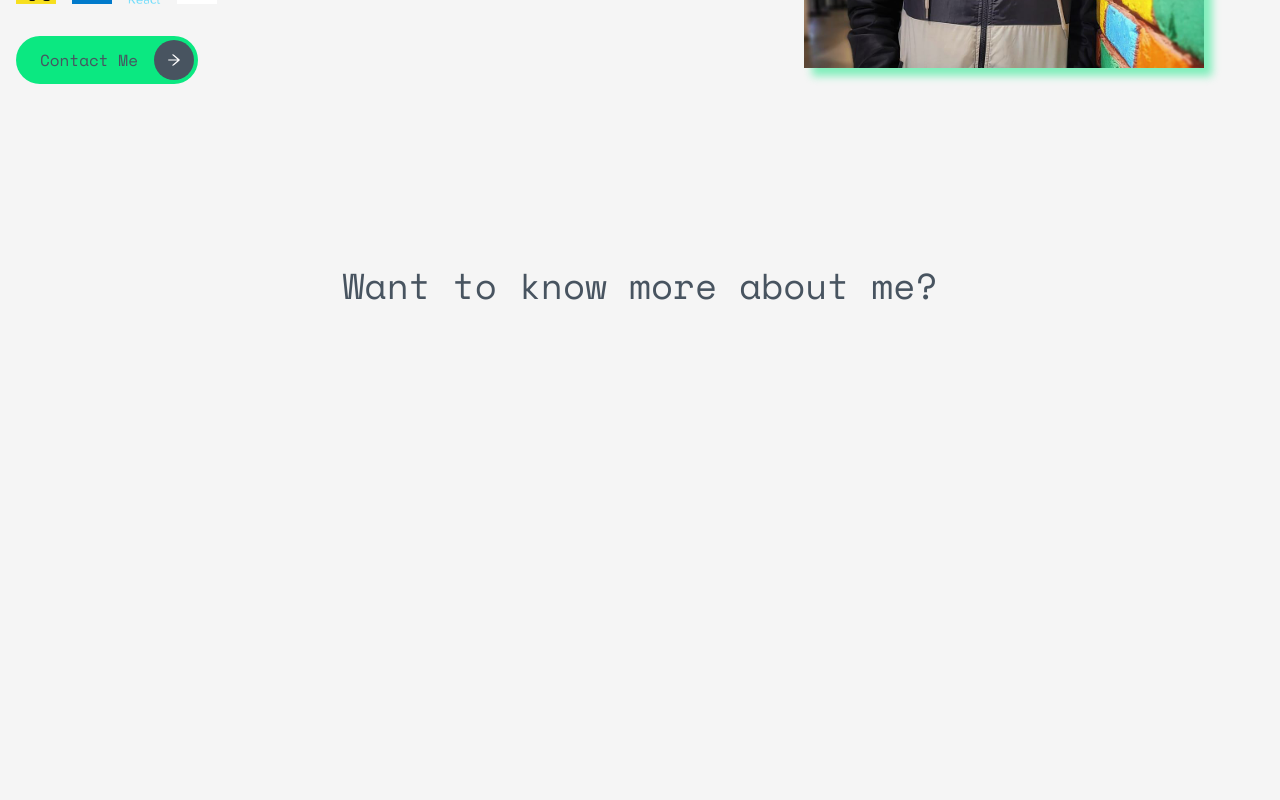
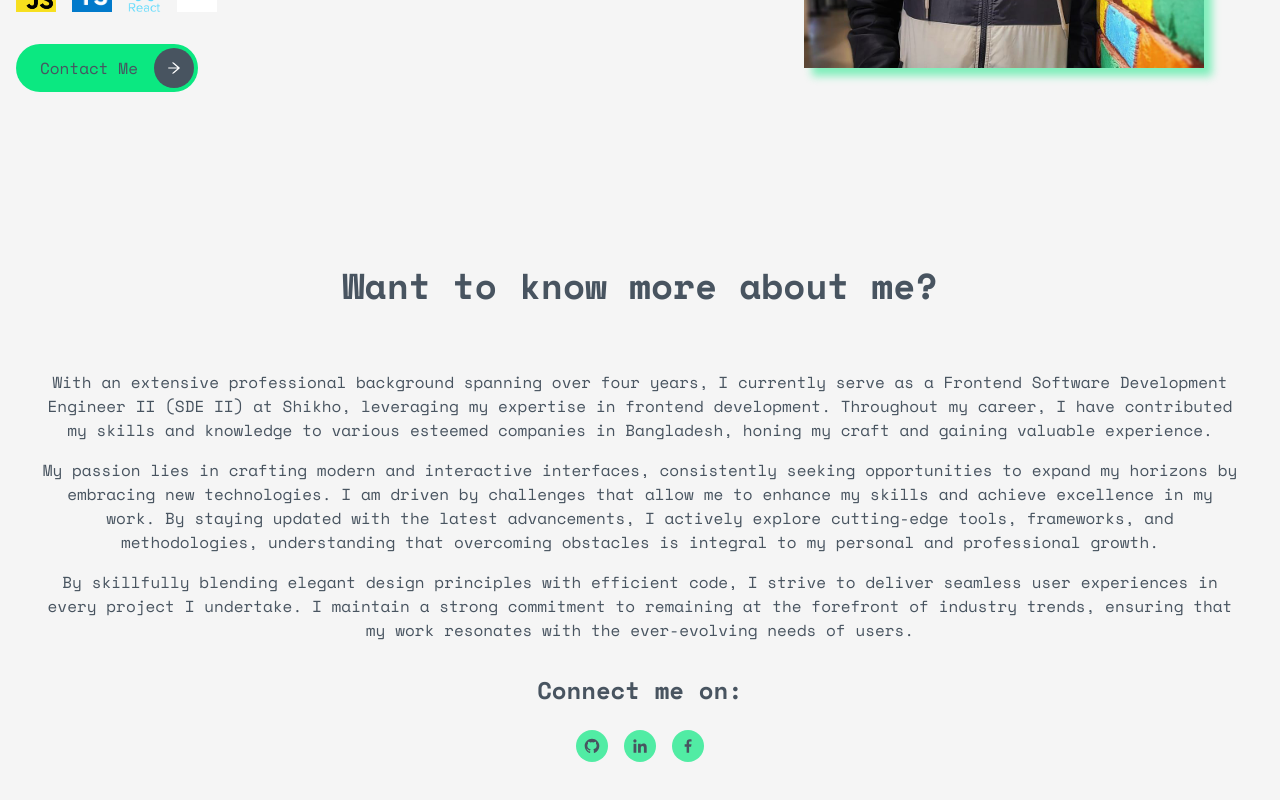
Before and after one commit to shahariar50/personal-portfolio, a Next.js app: page / in a window 1280 px wide. Shown: the part 556-1356 px from the top of the page. Before the commit the page ends 868 px from the top, so only its background shows below. Built offline with nearby package versions, Linux system fonts and the light colour scheme.

Commit message:
completed markup and design about section

```diff
--- a/src/app/globals.css
+++ b/src/app/globals.css
@@ -19,15 +19,32 @@
 } */
 
 @layer base {
+  h1,
+  h2,
+  h3,
+  h4,
+  h5,
+  h6 {
+    @apply font-bold;
+  }
   h1 {
     @apply text-4xl lg:text-5xl;
   }
   h2 {
     @apply text-3xl lg:text-4xl;
   }
+  h3 {
+    @apply text-2xl lg:text-3xl;
+  }
+  h4 {
+    @apply text-xl lg:text-2xl;
+  }
 
   a {
     @apply no-underline text-primary hover:underline;
+  }
+  p {
+    @apply mb-4;
   }
 
   body {
--- a/src/components/layout/Header.tsx
+++ b/src/components/layout/Header.tsx
@@ -52,7 +52,7 @@ const Header = () => {
         <div className="flex justify-between items-center h-16">
           <div className="w-1/2 lg:w-1/6">
             <div className="flex items-end">
-              <h1 className="text-3xl leading-none">
+              <h1 className="text-3xl leading-none font-normal">
                 <Link
                   href="/"
                   className="text-text-dark dark:text-white hover:no-underline"
--- a/src/components/pages/homePage/AboutSection.tsx
+++ b/src/components/pages/homePage/AboutSection.tsx
@@ -1,11 +1,73 @@
+/* eslint-disable react/no-unescaped-entities */
 import Container from "@/components/layout/Container";
+import Link from "next/link";
+import { GrFacebookOption, GrGithub, GrLinkedinOption } from "react-icons/gr";
 
 const AboutSection = () => {
   return (
-    <section>
+    <section className="pb-20">
       <Container>
+        <div className="mb-16">
+          <h2 className="text-center">Want to know more about me?</h2>
+        </div>
+        <div className="max-w-[1200px] mx-auto text-center mb-8">
+          <p>
+            With an extensive professional background spanning over four years,
+            I currently serve as a Frontend Software Development Engineer II
+            (SDE II) at Shikho, leveraging my expertise in frontend development.
+            Throughout my career, I have contributed my skills and knowledge to
+            various esteemed companies in Bangladesh, honing my craft and
+            gaining valuable experience.
+          </p>
+          <p>
+            My passion lies in crafting modern and interactive interfaces,
+            consistently seeking opportunities to expand my horizons by
+            embracing new technologies. I am driven by challenges that allow me
+            to enhance my skills and achieve excellence in my work. By staying
+            updated with the latest advancements, I actively explore
+            cutting-edge tools, frameworks, and methodologies, understanding
+            that overcoming obstacles is integral to my personal and
+            professional growth.
+          </p>
+          <p>
+            By skillfully blending elegant design principles with efficient
+            code, I strive to deliver seamless user experiences in every project
+            I undertake. I maintain a strong commitment to remaining at the
+            forefront of industry trends, ensuring that my work resonates with
+            the ever-evolving needs of users.
+          </p>
+        </div>
         <div>
-          <h2 className="text-center">Want to know more about me?</h2>
+          <h4 className="text-center mb-6">Connect me on:</h4>
+          <ul className="flex justify-center gap-4">
+            <li>
+              <Link
+                href="https://github.com/shahariar50"
+                className="bg-primary bg-opacity-70 hover:bg-opacity-100 text-text-dark h-8 w-8 inline-flex justify-center items-center rounded-full"
+                target="_blank"
+              >
+                <GrGithub />
+              </Link>
+            </li>
+            <li>
+              <Link
+                href="https://www.linkedin.com/in/abdullah-al-shahariar/"
+                className="bg-primary bg-opacity-70 hover:bg-opacity-100 text-text-dark h-8 w-8 inline-flex justify-center items-center rounded-full"
+                target="_blank"
+              >
+                <GrLinkedinOption />
+              </Link>
+            </li>
+            <li>
+              <Link
+                href="https://www.facebook.com/shahriar.touhid/"
+                className="bg-primary bg-opacity-70 hover:bg-opacity-100 text-text-dark h-8 w-8 inline-flex justify-center items-center rounded-full"
+                target="_blank"
+              >
+                <GrFacebookOption />
+              </Link>
+            </li>
+          </ul>
         </div>
       </Container>
     </section>
--- a/src/components/pages/homePage/BannerSection.tsx
+++ b/src/components/pages/homePage/BannerSection.tsx
@@ -21,7 +21,7 @@ const BannerSection = () => {
               new technologies, constantly seeking challenges to overcome and
               excel at.
             </p> */}
-            <p className="max-w-[700px] mb-2">
+            <p className="max-w-[700px]">
               A frontend developer with a passion for innovation, Specialize in
               harnessing the potential of <strong>JavaScript</strong>,{" "}
               <strong>TypeScript</strong>, <strong>ReactJS</strong>, and{" "}
```
